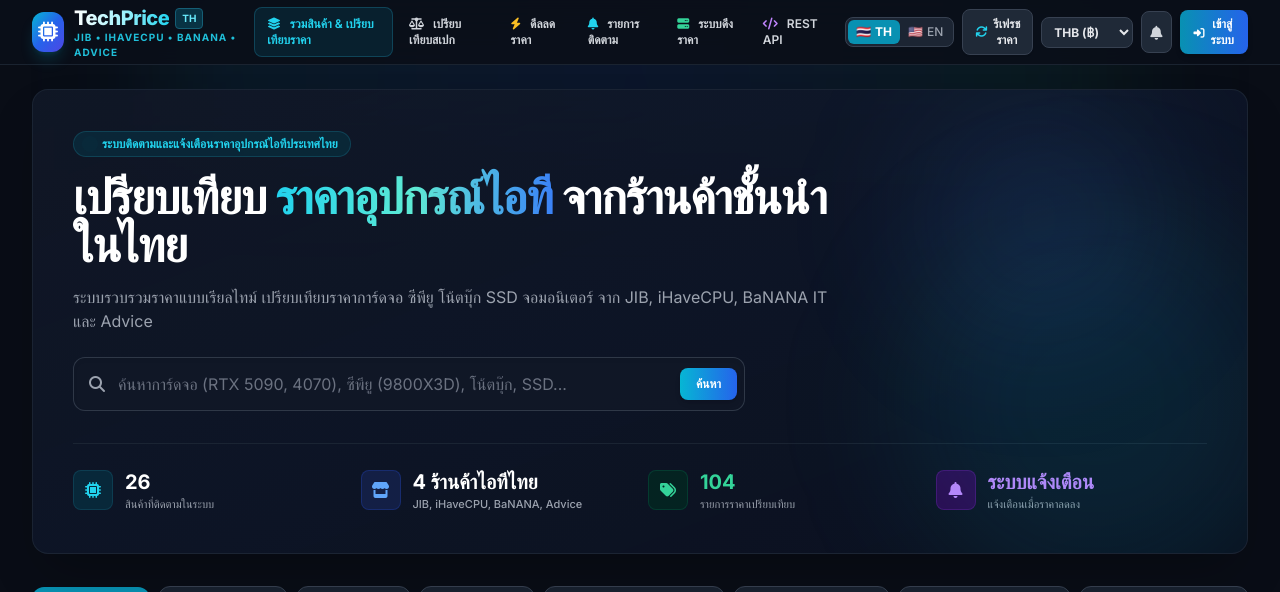
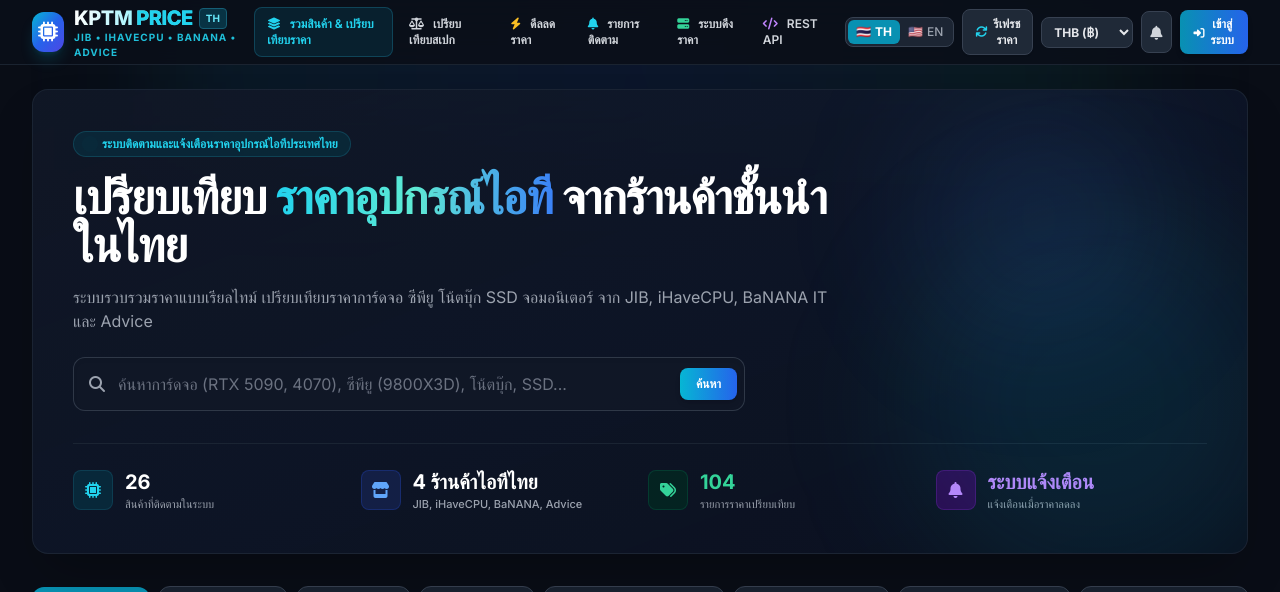
Before and after one commit to ReForGor/Host, a FastAPI app: page / in a window 1280 px wide. Shown: the top 592 px of the page. Run offline with FastAPI, Linux system fonts and the light colour scheme; data comes from the database, SQL or seed files in the repository; data that the repository does not hold is empty; some libraries are stand-ins or nearby versions.

Commit message:
fix(brand): ensure KPTM PRICE branding across all configurations and templates

```diff
--- a/app/config.py
+++ b/app/config.py
@@ -6,7 +6,7 @@ BASE_DIR = Path(__file__).resolve().parent.parent
 load_dotenv(BASE_DIR / ".env")
 
 class Settings:
-    PROJECT_NAME: str = "TechPrice - Thai IT Equipment Price Aggregator"
+    PROJECT_NAME: str = "KPTM PRICE - ระบบเปรียบเทียบราคาอุปกรณ์ไอที"
     PROJECT_DESCRIPTION: str = "Compare IT hardware & equipment prices across JIB, iHaveCPU, BaNANA IT, Advice, and more."
     PROJECT_VERSION: str = "2.0.0"
     BASE_DIR: Path = BASE_DIR
--- a/app/templates/base.html
+++ b/app/templates/base.html
@@ -3,7 +3,7 @@
 <head>
     <meta charset="UTF-8">
     <meta name="viewport" content="width=device-width, initial-scale=1.0">
-    <title>{% block title %}TechPrice - Thai IT Equipment Price Aggregator & Comparator{% endblock %}</title>
+    <title>{% block title %}KPTM PRICE - ระบบเปรียบเทียบราคาอุปกรณ์ไอที{% endblock %}</title>
     <!-- Tailwind CSS CDN -->
     <script src="https://cdn.tailwindcss.com"></script>
     <script>
@@ -63,7 +63,7 @@
                         </div>
                         <div>
                             <div class="flex items-center gap-1.5">
-                                <span class="text-xl font-extrabold tracking-tight bg-gradient-to-r from-white via-cyan-200 to-cyan-400 bg-clip-text text-transparent">TechPrice</span>
+                                <span class="text-xl font-extrabold tracking-tight bg-gradient-to-r from-white via-cyan-200 to-cyan-400 bg-clip-text text-transparent">KPTM <span class="text-cyan-400">PRICE</span></span>
                                 <span class="text-[10px] px-1.5 py-0.5 rounded bg-cyan-950 text-cyan-300 font-bold border border-cyan-800">TH</span>
                             </div>
                             <span class="text-[10px] uppercase font-bold tracking-widest text-cyan-400/90 block -mt-0.5">JIB • iHaveCPU • BaNANA • Advice</span>
--- a/app/templates/index.html
+++ b/app/templates/index.html
@@ -1,6 +1,6 @@
 {% extends "base.html" %}
 
-{% block title %}TechPrice - Compare IT Equipment Prices across JIB, iHaveCPU, BaNANA, Advice{% endblock %}
+{% block title %}KPTM PRICE - Compare IT Equipment Prices across JIB, iHaveCPU, BaNANA, Advice{% endblock %}
 
 {% block content %}
 <!-- Hero Section -->
--- a/backend/core/config.py
+++ b/backend/core/config.py
@@ -6,7 +6,7 @@ BASE_DIR = Path(__file__).resolve().parent.parent
 load_dotenv(BASE_DIR / ".env")
 
 class Settings:
-    PROJECT_NAME: str = os.getenv("PROJECT_NAME", "TechPrice - Thai IT Equipment Price Aggregator API")
+    PROJECT_NAME: str = os.getenv("PROJECT_NAME", "KPTM PRICE - ระบบเปรียบเทียบราคาอุปกรณ์ไอที")
     PROJECT_DESCRIPTION: str = "REST API for hardware price comparison across Thailand's top IT stores (JIB, Advice, BaNANA, iHaveCPU)"
     PROJECT_VERSION: str = "2.1.0"
     BASE_DIR: Path = BASE_DIR
```
